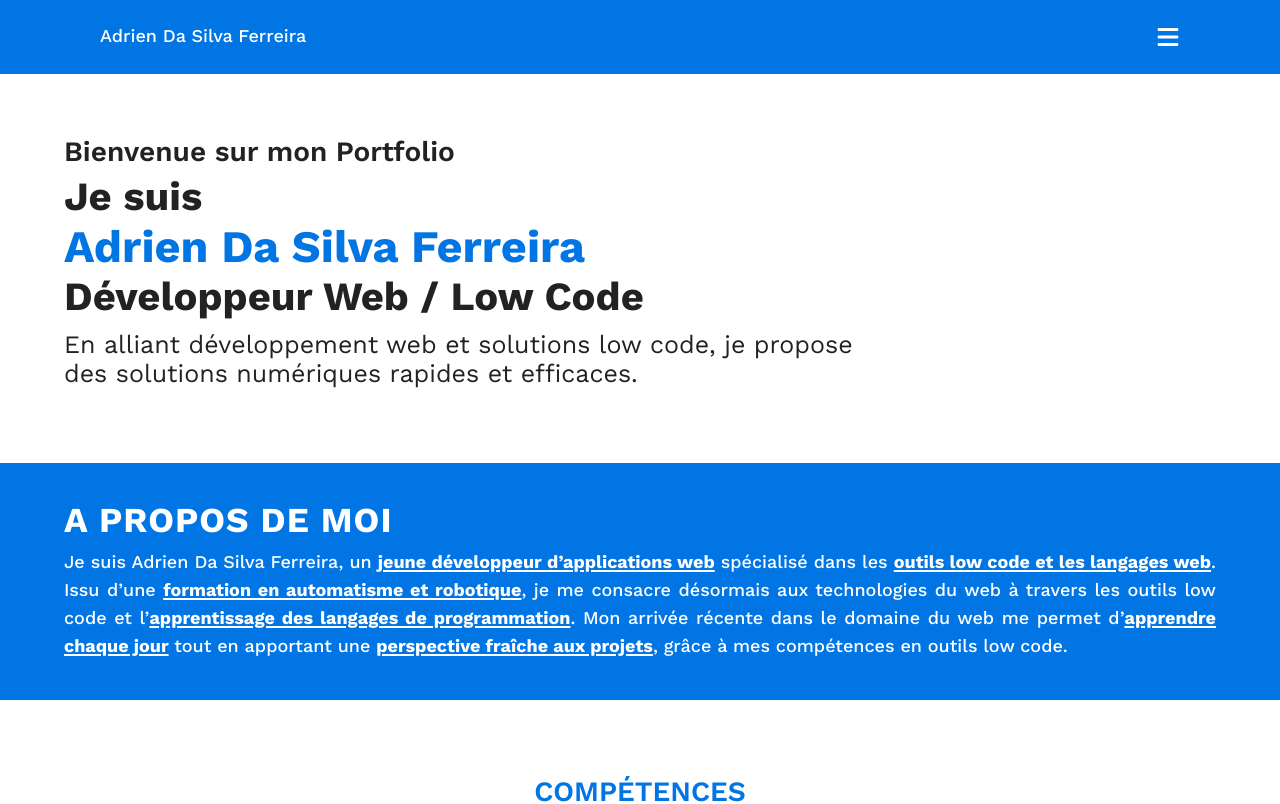
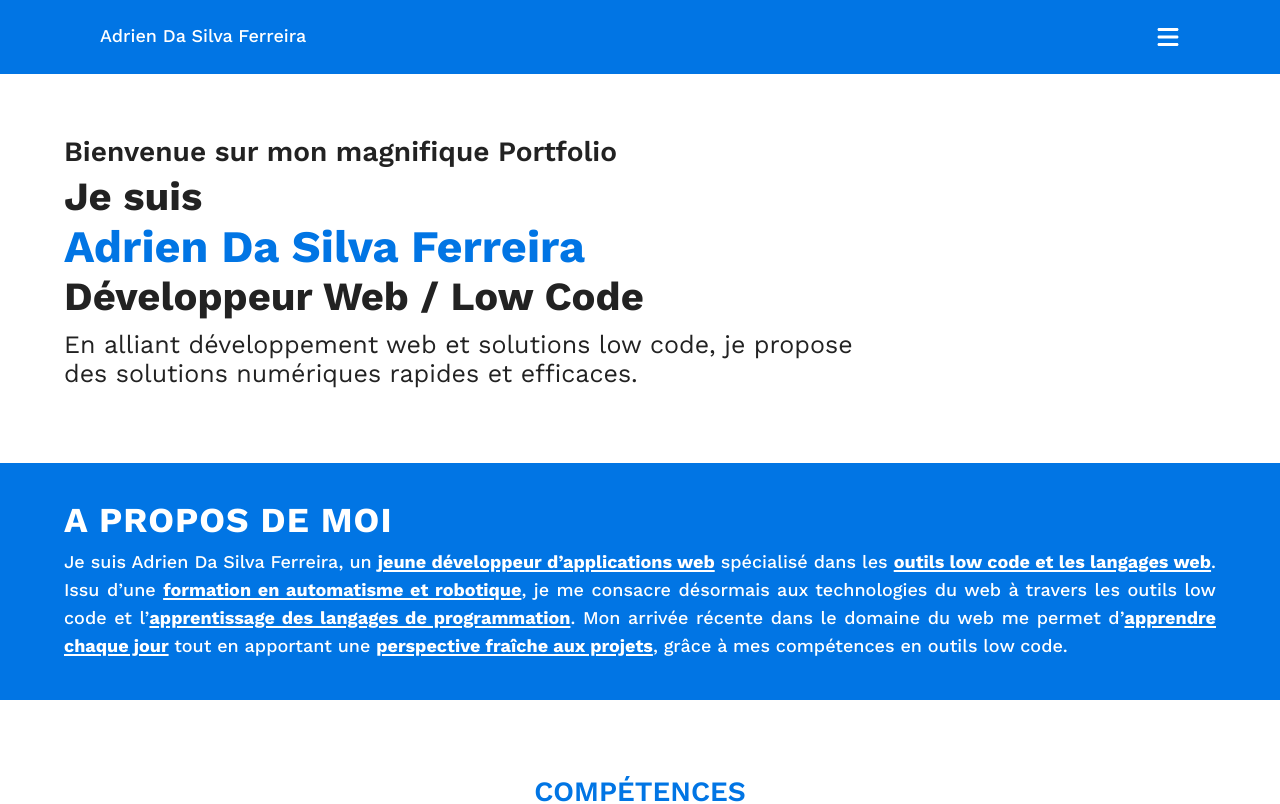
Before and after one commit to Mulsivera/OpenClassroom-Portfolio, a React (Create React App) app: page / in a window 1280 px wide. Shown: the top 804 px of the page. Built offline with nearby package versions, Linux system fonts and the light colour scheme; a web font is replaced by a local one.

Commit message:
Ajout du dossier Build et Nodes Modules ?

```diff
--- a/src/components/HeroSection.jsx
+++ b/src/components/HeroSection.jsx
@@ -3,7 +3,7 @@ import "../style/HeroSection.css"
 function HeroSection () {
     return (
         <div className="HeroSection">
-            <p className="HeroGreeting">Bienvenue sur mon Portfolio</p>
+            <p className="HeroGreeting">Bienvenue sur mon magnifique Portfolio</p>
             <p className="HeroIntroduction">Je suis<br /><span>Adrien Da Silva Ferreira</span><br />Développeur Web / Low Code</p>
             <p className="HeroDescription">En alliant développement web et solutions low code, je propose des solutions numériques rapides et efficaces.</p>
         </div>
```
